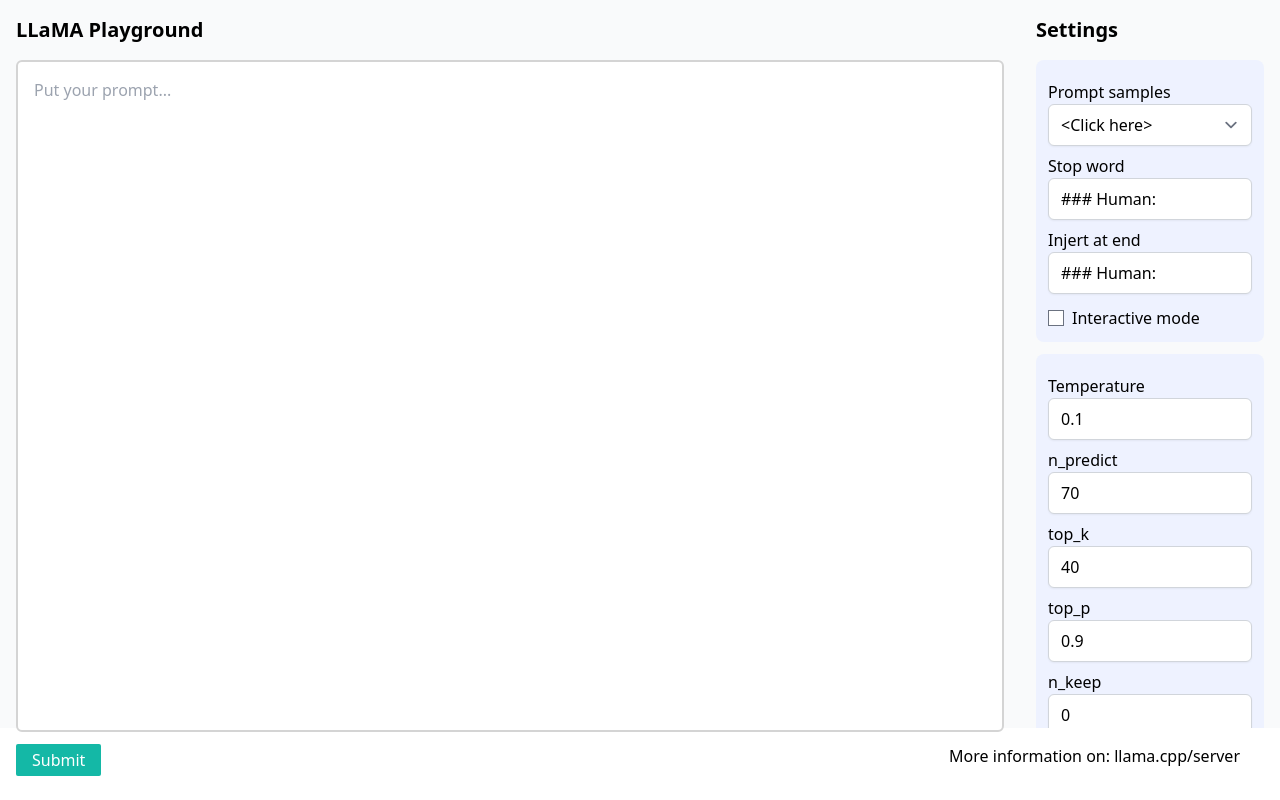
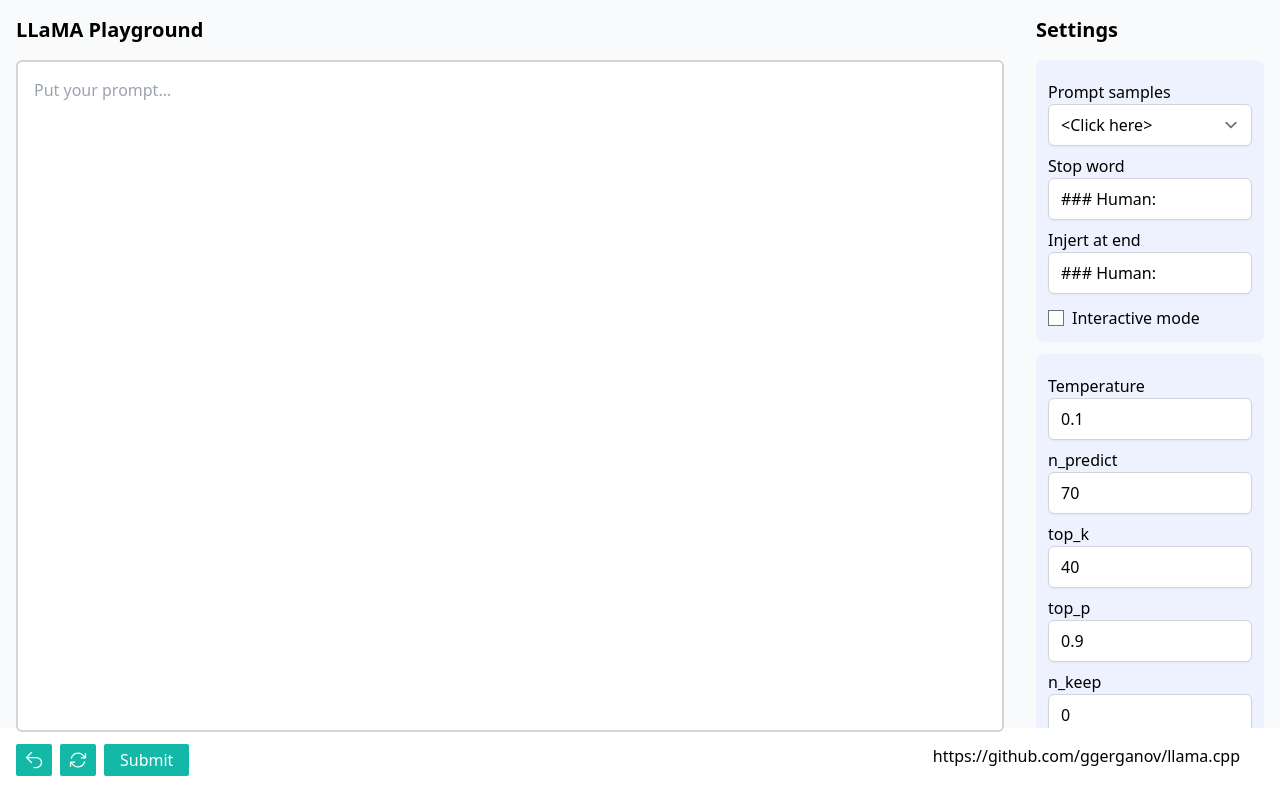
Before and after one commit to hwpoison/llama-server-playground, a Vue app: page / in a window 1280 px wide. Built offline with nearby package versions, Linux system fonts and the light colour scheme.

Commit message:
undo,retry

```diff
--- a/src/components/Playground.vue
+++ b/src/components/Playground.vue
@@ -9,7 +9,7 @@
         <h2 class="flex justify-start text-xl font-bold mb-4">LLaMA Playground<div :class="{ 'hidden' : !completionInProgress }"><svg fill="rgb(20 184 166)" width="24" height="24" viewBox="0 0 24 24" xmlns="http://www.w3.org/2000/svg"><circle class="spinner_I8Q1" cx="4" cy="12" r="1.5"/><circle class="spinner_I8Q1 spinner_vrS7" cx="12" cy="12" r="3"/><circle class="spinner_I8Q1"  cx="20" cy="12" r="1.5"/></svg></div></h2>
 
         <!-- Prompt Area -->
-        <textarea ref="promptBoxArea" v-model="promptBoxContent" class="w-full h-full resize-none p-4 border-2 rounded-md border-neutral-300 outline-none" placeholder="Put your prompt..."></textarea>
+        <textarea ref="promptBoxArea" v-model="promptBoxContent" class="w-full h-full resize-none p-4 border-2 rounded-md duration-500 border-neutral-300 outline-none" placeholder="Put your prompt..."></textarea>
       </div>
 
       <!-- Settings panel -->
@@ -82,15 +82,40 @@
 
   <div class="flex">
     <div class="flex p-2 pt-4 pl-4">
-      <!-- Botón Submit en la parte inferior -->
+
+      <!-- Undo button -->
+      <button class="bg-teal-500 hover:bg-teal-700 duration-300 text-white mr-2 font-light px-2 rounded-sm focus:outline-none focus:ring-2 focus:ring-blue-500"
+      :class="{ 'opacity-50': completionInProgress }"
+      @click="undoCompletion()">
+        <div class="w-5 h-5 ">
+          <svg fill="none" stroke="currentColor" stroke-width="1.5" viewBox="0 0 24 24" xmlns="http://www.w3.org/2000/svg" aria-hidden="true">
+            <path stroke-linecap="round" stroke-linejoin="round" d="M9 15L3 9m0 0l6-6M3 9h12a6 6 0 010 12h-3"></path>
+          </svg>
+        </div>
+      </button>
+
+      <!-- Retry button -->
+      <button class="bg-teal-500 hover:bg-teal-700 duration-300 text-white mr-2 font-light px-2 rounded-sm focus:outline-none focus:ring-2 focus:ring-blue-500"
+      :class="{ 'opacity-50': completionInProgress }"
+      @click="retryCompletion()">
+        <div class="w-5 h-5 ">
+            <svg fill="none" stroke="currentColor" stroke-width="1.5" viewBox="0 0 24 24" xmlns="http://www.w3.org/2000/svg" aria-hidden="true">
+              <path stroke-linecap="round" stroke-linejoin="round" d="M16.023 9.348h4.992v-.001M2.985 19.644v-4.992m0 0h4.992m-4.993 0l3.181 3.183a8.25 8.25 0 0013.803-3.7M4.031 9.865a8.25 8.25 0 0113.803-3.7l3.181 3.182m0-4.991v4.99"></path>
+            </svg>
+        </div>
+      </button>
+
+
+      <!-- Submit button -->
       <button class="bg-teal-500 hover:bg-teal-700 duration-300 text-white font-light py-1 px-4 rounded-sm focus:outline-none focus:ring-2 focus:ring-blue-500"
       :class="{ 'opacity-50': completionInProgress }"
       @click="completionInProgress ? stopCompletion() : startCompletion()">
       {{ completionInProgress ? "Cancel" : "Submit" }}
       </button>
+
       <p class="pl-4 align-middle text-red-600" :class="{ 'visible': errorMessage }"> {{ errorMessage }} </p>
     </div>
-    <p class="absolute mt-4 right-10">More information on: <a href="https://github.com/ggerganov/llama.cpp/tree/master/examples/server" target="_blank">llama.cpp/server</a></p>
+    <p class="absolute mt-4 right-10"><a href="https://github.com/ggerganov/llama.cpp/tree/master/examples/server" target="_blank">https://github.com/ggerganov/llama.cpp</a></p>
   </div>
 </template>
 
@@ -110,6 +135,7 @@
     const promptBoxArea = ref()
     const completionInProgress = ref(false);
     const errorMessage = ref("")
+    const completionHistory = ref([])
 
     // parameters
     const p_batch_size = ref(512)
@@ -124,6 +150,18 @@
     const p_interactive = ref(false)
     const p_threads = ref(2)
 
+    const undoCompletion = () => {
+      if(completionHistory.value.length){
+        promptBoxContent.value = completionHistory.value.pop()
+        console.info("[+] Undo completion")
+      }
+    }
+
+    const retryCompletion = () => {
+      stopCompletion()
+      undoCompletion()
+      startCompletion()
+    }
 
     const completionModeOn = () => {
         promptBoxArea.value.disabled = true
@@ -189,7 +227,9 @@
     }
 
     async function startCompletion () {
+      completionHistory.value.push(promptBoxContent.value)
       errorMessage.value = ''
+
       const data = {
         prompt:promptBoxContent.value,
         batch_size: p_batch_size.value,
@@ -253,8 +293,10 @@
       samplePrompts,
       promptSamples,
       stopCompletion,
+      undoCompletion,
       clearAll,
       errorMessage,
+      retryCompletion,
 
       // Parameters
       p_batch_size,
--- a/src/utils/samplePrompts.ts
+++ b/src/utils/samplePrompts.ts
@@ -5,7 +5,7 @@
     "Default":"Hello World, how are",
     "Text Translation":"Spanish:La Tierra (del latín Terra,17​ deidad romana equivalente a Gea, diosa griega de la feminidad y la fecundidad) es un planeta del sistema solar que gira alrededor de su estrella —el Sol— en la tercera órbita más interna. Es el más denso y el quinto mayor de los ocho planetas del sistema solar. También es el mayor de los cuatro terrestres o rocosos.\n\nEnglish:",
     "Chat Style":"This is a chat between a human and assistant\n### Human:Hello.\n### Assistant:Hello Human\n### Human:",
-    "Summarization":"Text:Apollo 11 (July 16–24, 1969) was the American spaceflight that first landed humans on the Moon. Commander Neil Armstrong and lunar module pilot Buzz Aldrin landed the Apollo Lunar Module Eagle on July 20, 1969, at 20:17 UTC, and Armstrong became the first person to step onto the Moon's surface six hours and 39 minutes later, on July 21 at 02:56 UTC. Aldrin joined him 19 minutes later, and they spent about two and a quarter hours together exploring the site they had named Tranquility Base upon landing. Armstrong and Aldrin collected 47.5 pounds (21.5 kg) of lunar material to bring back to Earth as pilot Michael Collins flew the Command Module Columbia in lunar orbit, and were on the Moon's surface for 21 hours, 36 minutes before lifting off to rejoin Columbia.\n\n\ntldr:",
+    "Summarization":"Text:Apollo 11 (July 16–24, 1969) was the American spaceflight that first landed humans on the Moon. Commander Neil Armstrong and lunar module pilot Buzz Aldrin landed the Apollo Lunar Module Eagle on July 20, 1969, at 20:17 UTC, and Armstrong became the first person to step onto the Moon's surface six hours and 39 minutes later, on July 21 at 02:56 UTC. Aldrin joined him 19 minutes later, and they spent about two and a quarter hours together exploring the site they had named Tranquility Base upon landing. Armstrong and Aldrin collected 47.5 pounds (21.5 kg) of lunar material to bring back to Earth as pilot Michael Collins flew the Command Module Columbia in lunar orbit, and were on the Moon's surface for 21 hours, 36 minutes before lifting off to rejoin Columbia.\n\n\nTl;dr",
 }
 
 
```
Also changed, not shown: 1 other file (tests, documents, lock files or other folders).
